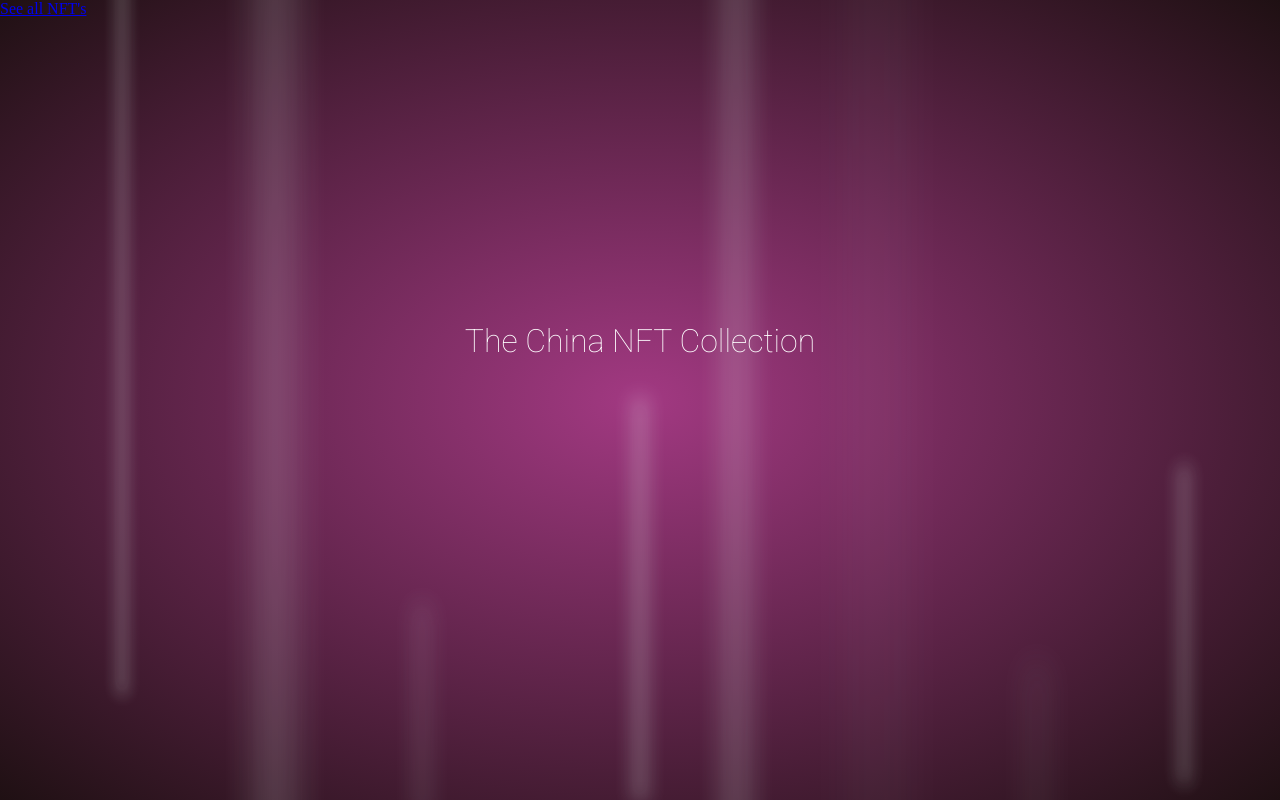
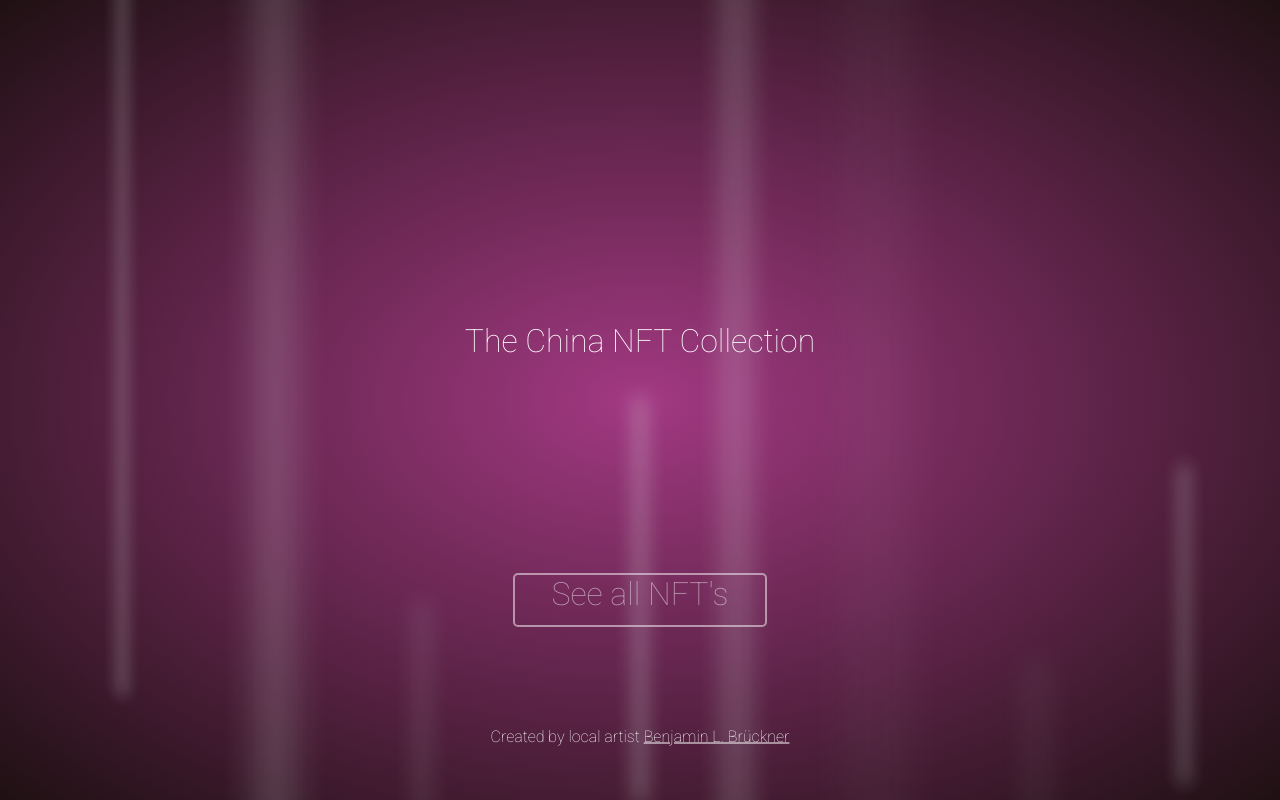
Before and after one commit to BenNorsk/china-collection, a plain HTML site: page index.html in a window 1280 px wide. Drawn offline with Linux system fonts and the light colour scheme.

Commit message:
fixed style

```diff
--- a/index.html
+++ b/index.html
@@ -8,6 +8,7 @@
     <body>
         <h1 class="header">The China NFT Collection</h1>
         <a href="images.html" class="button">See all NFT's</a>
+        <p class="footer">Created by local artist <a class="insta-link" href="https://www.instagram.com/benjamin__bruckner/">Benjamin L. Brückner</a></p>
         <div class='light x1'></div>
         <div class='light x2'></div>
         <div class='light x3'></div>
--- a/stylesheet.css
+++ b/stylesheet.css
@@ -15,7 +15,7 @@ body {
 
 
 
-button {
+.button {
   position: absolute;
   border: 2px solid white;
   background: transparent;
@@ -36,7 +36,7 @@ button {
   text-decoration: none;
 }
 
-button:hover{
+.button:hover{
   border: 2px solid #104F55;
   background-color: rgba(365,365,365,0.5);
   cursor: pointer;
```
